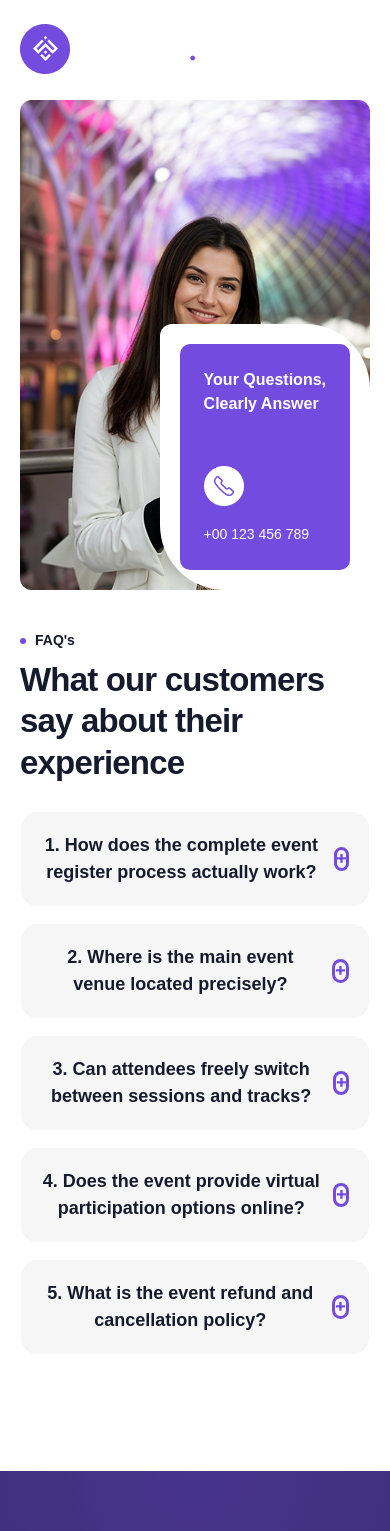
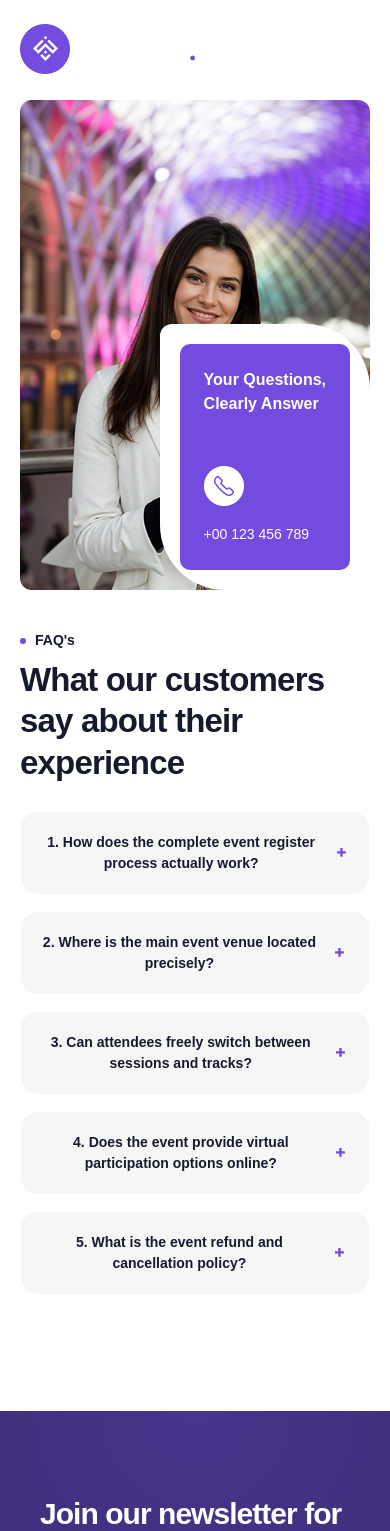
Before and after one commit to DOLA-DOLA-AKTER/Evenza-Project-react, a React (Vite) app: page /pages in a window 390 px wide. Shown: the top 1531 px of the page. Built offline with nearby package versions, Linux system fonts and the light colour scheme.

Commit message:
responsive

```diff
--- a/src/Components/About/About.jsx
+++ b/src/Components/About/About.jsx
@@ -22,7 +22,7 @@ const About = () => {
             <Container>
                 <div className='grid grid-cols-1 lg:grid-cols-2 gap-10 lg:gap-11 items-center'>
 
-                    {/* IMAGES */}
+                    {/* images */}
                     <div className="flex flex-col items-center lg:items-start relative">
 
                         <div className='flex flex-col gap-4'>
@@ -35,15 +35,14 @@ const About = () => {
                             </div>
                         </div>
 
-                        {/* FLOAT IMAGE */}
-                        <div className=' absolute bottom-0 right-0'>
+                        <div className=' absolute bottom-0 md:right-0 right-10'>
                             <div className='md:w-100 w-60'>
                                 <img src={premium} alt="premium" className='absolute -bottom-18 -right-15' />
                             </div>
                         </div>
                     </div>
 
-                    <div className='flex flex-col'>
+                    <div className='flex flex-col pt-10 lg:pt-0'>
                         <SectionHeading2
                             about="About Us"
                             heading={`Uncover our mission & purpose behind this event`}
@@ -55,7 +54,6 @@ const About = () => {
                             connections.
                         </Peragraph>
 
-                        {/* TABS */}
                         <div className='bg-[#F6F6F7] rounded-xl md:rounded-[20px] p-2 flex flex-wrap justify-center gap-2 sm:gap-4 my-6 md:my-10'>
 
                             <h5 className='hover:bg-white rounded-lg py-3 px-5 sm:px-8 text-black font-bold text-sm sm:text-base transition duration-300 text-center cursor-pointer'>
@@ -77,7 +75,6 @@ const About = () => {
                             fresh thinking, spark inspiring dialogues, and create a space.
                         </Peragraph>
 
-                        {/* ICON TEXT */}
                         <div className='flex flex-col sm:flex-row gap-5 sm:gap-7.5 py-6 md:py-10'>
                             <IconText
                                 icons={receive}
--- a/src/Components/Benefits/Benefits.jsx
+++ b/src/Components/Benefits/Benefits.jsx
@@ -28,12 +28,14 @@ const Benefits = () => {
                         />
                         <div className='flex flex-col gap-10 py-18'>
                             <IconText
+                                className="w-25"
                                 icons={benefits}
                                 text="Expert-Led Keynote Sessions"
                                 peragraph="Experience inspiring keynote sessions led by industry experts who share valuable
                                 insights, trends, and strategies to help you grow personally and professionally."
                             />
                             <IconText
+                                className="w-25"
                                 icons={benefits2}
                                 text="Expert-Led Keynote Sessions"
                                 peragraph="Experience inspiring keynote sessions led by industry experts who share valuable
--- a/src/Components/Container/IconText.jsx
+++ b/src/Components/Container/IconText.jsx
@@ -2,11 +2,11 @@ import React, { Children } from 'react'
 import Peragraph from './Peragraph'
 import Heading3 from './Heading3'
 
-const IconText = ({ icons, text, peragraph }) => {
+const IconText = ({ icons, text, peragraph, className }) => {
     return (
         <div className="flex gap-4">
-            <div className='md:w-15 md:h-15 w-9 h-9 rounded'>
-                <img src={icons} alt=""/>
+            <div className={`md:w-15 md:h-15 w-9 h-9 rounded ${className}`}>
+                <img src={icons} alt="" className='w-full h-full'/>
             </div>
             <div className='flex flex-col gap-2'>
                 <Heading3>
--- a/src/Components/FAQ/Accordion.jsx
+++ b/src/Components/FAQ/Accordion.jsx
@@ -7,9 +7,9 @@ const Accordion = ({title, decs}) => {
     <div id="accordion-card" data-accordion="collapse" className='bg-[#F6F6F7] rounded-[20px] my-4 cursor-pointer'>
       <h2 id="accordion-card-heading-1">
         <button type="button" className="cursor-pointer flex items-center justify-between w-full p-5 font-medium rtl:text-right text-body rounded-base shadow-xs border border-default hover:text-heading hover:bg-neutral-secondary-medium gap-3 [&[aria-expanded='true']]:rounded-b-none [&[aria-expanded='true']]:shadow-none" data-accordion-target="#accordion-card-body-1" aria-expanded="true" aria-controls="accordion-card-body-1">
-          <Heading3 className='text-[18px] font-semibold'>{title}</Heading3>
+          <Heading3 className='md:text-[18px] text-[14px] font-semibold'>{title}</Heading3>
 
-          <div className='border-3 border-primary rounded-full w-6 h-6 flex items-center justify-center'>
+          <div className='md:border-3 border-primary rounded-full w-6 h-6 flex items-center justify-center'>
               <svg width="9" height="9" viewBox="0 0 7 7" fill="none" xmlns="http://www.w3.org/2000/svg">
               <path d="M4.38202 2.5064H6.93002V4.3404H4.38202V6.8044H2.54802V4.3404H1.94609e-05V2.5064H2.54802V0.000398397H4.38202V2.5064Z" fill="#734BDF"/>
             </svg>
--- a/src/Components/Schedule/Schedule.jsx
+++ b/src/Components/Schedule/Schedule.jsx
@@ -19,7 +19,7 @@ const Schedule = () => {
                 our event'
                 className="md:w-187 w-full"
             />
-            <div className='bg-white/10 rounded-full flex items-center justify-center md:gap-7.5 gap-3 md:p-2.5 p-2 md:my-20 my-15 md:w-125 w-full mx-auto'>
+            <div className='bg-white/10 md:rounded-full rounded-xl flex flex-wrap items-center justify-center md:gap-7.5 gap-3 md:p-2.5 p-2 md:my-20 my-15 md:w-125 w-full mx-auto'>
               <h4 className='text-white hover:text-black font-bold md:text-[20px] leading-5.5 hover:bg-white rounded-full md:py-4.5 py-3 md:px-9 px-6 duration-300 cursor-pointer'>Day 01</h4>
               <h4 className='text-white hover:text-black font-bold md:text-[20px] leading-5.5 hover:bg-white rounded-full md:py-4.5 py-3 md:px-9 px-6 duration-300 cursor-pointer'>Day 02</h4>
               <h4 className='text-white hover:text-black font-bold md:text-[20px] leading-5.5 hover:bg-white rounded-full md:py-4.5 py-3 md:px-9 px-6 duration-300 cursor-pointer'>Day 03</h4>
```
